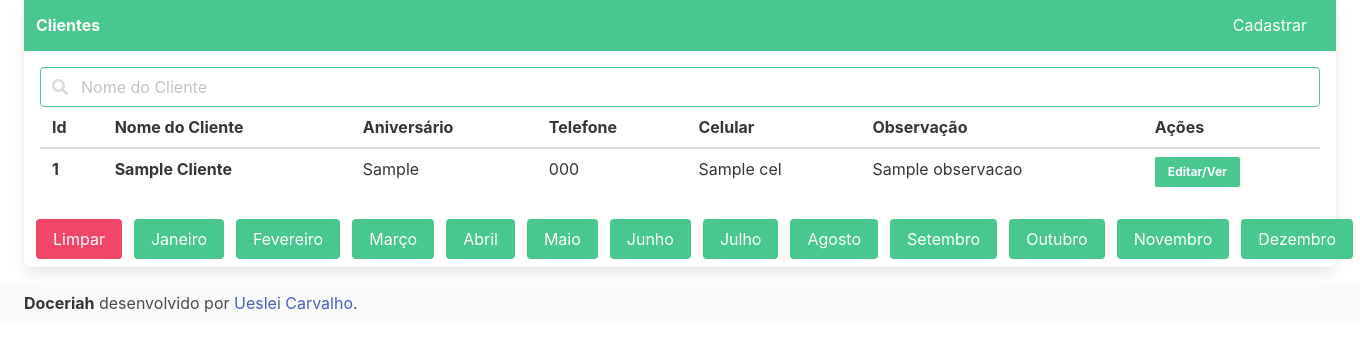
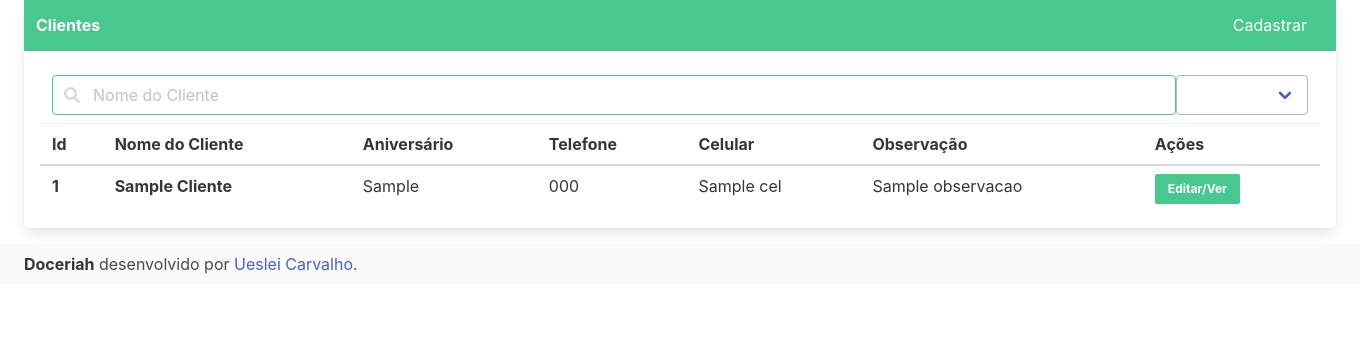
Before and after one commit to yancleiton7/Multilens, a Python web app: template multilens/templates/site/clientes.html in a window 1360 px wide. Shown: the part 73-425 px from the top of the page. Run offline with Jinja, Linux system fonts and the light colour scheme; the template is opened without the code that fills it: most values are stand-ins (such as "Sample title", 1, 10 or a date in 2020); some libraries are stand-ins or nearby versions.

Commit message:
Ajustado cozinha

```diff
--- a/multilens/ext/site/main.py
+++ b/multilens/ext/site/main.py
@@ -461,7 +461,7 @@ def pedido(pedido: int):
 
         if pedido_obj is not None:
             pedido_obj.remove()
-            response = {"success": True, "message": "Informe um registro valido"}
+            response = {"success": True, "message": "Pedido exc"}
 
         else:
 
--- a/multilens/static/js/filtro.js
+++ b/multilens/static/js/filtro.js
@@ -3,7 +3,17 @@ $(document).ready(function() {
     var $rows = $('#tabela tbody tr');
 
     $('#filtro').keyup(function() {
+        var val = $.trim($(this).val()).replace(/ +/g, ' ').toLowerCase();
 
+        $rows.show().filter(function() {
+            var text = $(this).text().replace(/\s+/g, ' ').toLowerCase();
+            return !~text.indexOf(val);
+        }).hide();
+
+
+    });
+
+    $('#filtro_Mes').change(function() {
         var val = $.trim($(this).val()).replace(/ +/g, ' ').toLowerCase();
 
         $rows.show().filter(function() {
--- a/multilens/templates/site/clientes.html
+++ b/multilens/templates/site/clientes.html
@@ -30,13 +30,34 @@
 
 
     <div class="form-body" >
-
+        <div class="panel-block" id="desaparecer">
             <div class="control is-expanded has-icons-left">
                 <input class="input {{ color_theme}}" id="filtro" type="search" placeholder="Nome do Cliente">
                 <span class="icon is-left">
                     <i class="fas fa-search" aria-hidden="true"></i>
                 </span>
             </div>
+            <div class="select" >
+                <select class="is-hovered" id="filtro_Mes">
+                    <option> </option>
+                    <option value="/01/">Janeiro</option>
+                    <option value="/02/">Fevereiro</option>
+                    <option value="/03/">Março</option>
+                    <option value="/04/">Abril</option>
+                    <option value="/05/">Maio</option>
+                    <option value="/06/">Junho</option>
+                    <option value="/07/">Julho</option>
+                    <option value="/08/">Agosto</option>
+                    <option value="/09/">Setembro</option>
+                    <option value="/10/">Outubro</option>
+                    <option value="/11/">Novembro</option>
+                    <option value="/12/">Dezembro</option>
+                </select>
+            </div>
+        </div>
+
+
+
         <div class="control">
             <table class="table is-fullwidth" id="tabela">
                 <thead>
@@ -81,54 +102,5 @@
 
 
 
-
-        <div class="panel-block">
-            <div class="field is-grouped ">
-
-                <div class="control">
-                    <a href="{{url_for('site.clientes')}}" class="button is-danger">Limpar</a>
-                </div>
-
-                <div class="control">
-                    <a href="{{url_for('site.clientes', mes= '01' )}}" class="button {{ color_theme }}">Janeiro</a>
-                </div>
-                <div class="control">
-                    <a href="{{url_for('site.clientes', mes= '02' )}}" class="button {{ color_theme }}">Fevereiro</a>
-                </div>
-                <div class="control">
-                    <a href="{{url_for('site.clientes', mes= '03' )}}" class="button {{ color_theme }}">Março</a>
-                </div>
-                <div class="control">
-                    <a href="{{url_for('site.clientes', mes= '04' )}}" class="button {{ color_theme }}">Abril</a>
-                </div>
-                <div class="control">
-                    <a href="{{url_for('site.clientes', mes= '05' )}}" class="button {{ color_theme }}">Maio</a>
-                </div>
-                <div class="control">
-                    <a href="{{url_for('site.clientes', mes= '06' )}}" class="button {{ color_theme }}">Junho</a>
-                </div>
-                <div class="control">
-                    <a href="{{url_for('site.clientes', mes= '07' )}}" class="button {{ color_theme }}">Julho</a>
-                </div>
-                <div class="control">
-                    <a href="{{url_for('site.clientes', mes= '08' )}}" class="button {{ color_theme }}">Agosto</a>
-                </div>
-                <div class="control">
-                    <a href="{{url_for('site.clientes', mes= '09' )}}" class="button {{ color_theme }}">Setembro</a>
-                </div>
-                <div class="control">
-                    <a href="{{url_for('site.clientes', mes= '10' )}}" class="button {{ color_theme }}">Outubro</a>
-                </div>
-                <div class="control">
-                    <a href="{{url_for('site.clientes', mes= '11' )}}" class="button {{ color_theme }}">Novembro</a>
-                </div>
-                <div class="control">
-                    <a href="{{url_for('site.clientes', mes= '12' )}}" class="button {{ color_theme }}">Dezembro</a>
-                </div>
-
-            </div>
-        </div>
-
-    </div>
 </article>
 {% endblock body%}
```
Also changed, not shown: multilens/multilens.db. Lines whose indentation alone changed are shown as unchanged.
